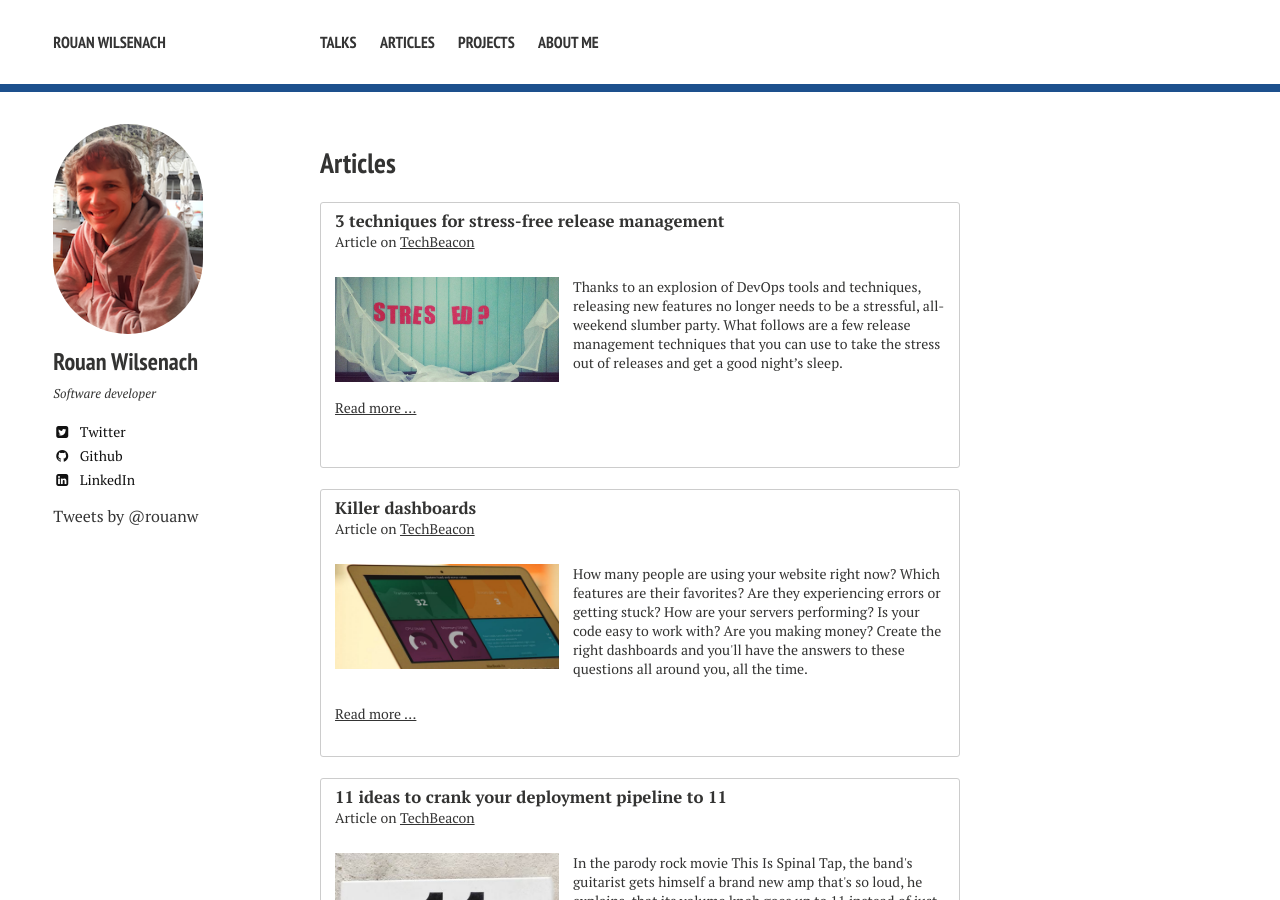
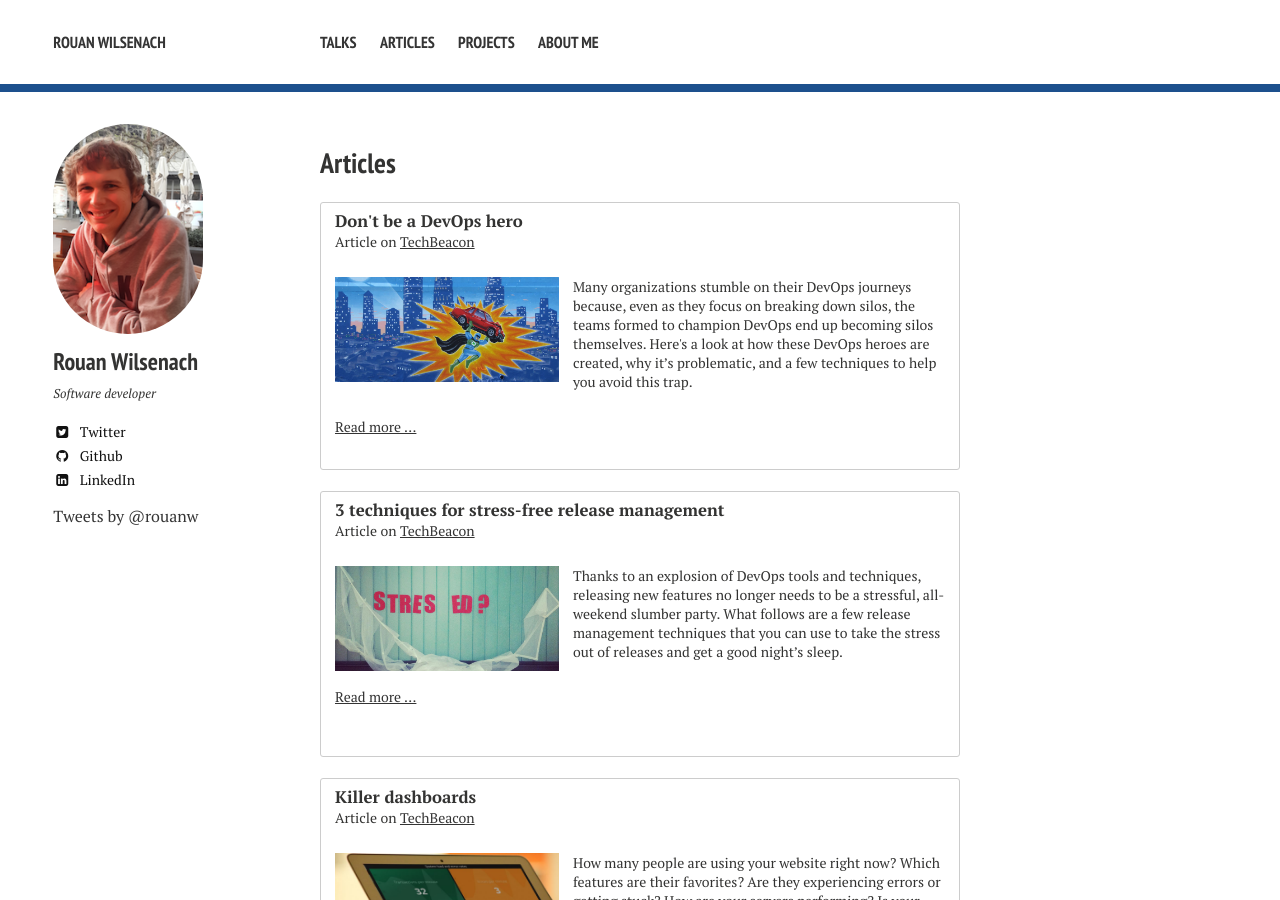
Before and after one commit to rouanw/rouanw.github.io, a Jekyll site: the page built from publications/index.md, in a window 1280 px wide and 900 px high. Built offline with Jekyll 4.4.1, drawn with Linux system fonts in a browser that asks for light colours; nearby versions of some CDN libraries; some web fonts are replaced; comment, search, counter and statistics services are not loaded.

Commit message:
add dont be a devops hero article

```diff
--- a/publications/index.md
+++ b/publications/index.md
@@ -6,6 +6,8 @@ share: false
 ---
 
 ## Articles
+
+{% include _promo.html title="Don't be a DevOps hero" type="Article on" publication="TechBeacon" url="http://techbeacon.com/dont-be-devops-hero-youre-just-creating-devops-silo" imageUrl="images/don_t_be_a_devops_hero_silos.jpg" description="Many organizations stumble on their DevOps journeys because, even as they focus on breaking down silos, the teams formed to champion DevOps end up becoming silos themselves. Here's a look at how these DevOps heroes are created, why it’s problematic, and a few techniques to help you avoid this trap." %}
 
 {% include _promo.html title="3 techniques for stress-free release management" type="Article on" publication="TechBeacon" url="http://techbeacon.com/3-devops-techniques-stress-free-release-management" imageUrl="images/stress.jpg" description="Thanks to an explosion of DevOps tools and techniques, releasing new features no longer needs to be a stressful, all-weekend slumber party. What follows are a few release management techniques that you can use to take the stress out of releases and get a good night’s sleep." %}
 
```
Also changed, not shown: images/don_t_be_a_devops_hero_silos.jpg (added).
